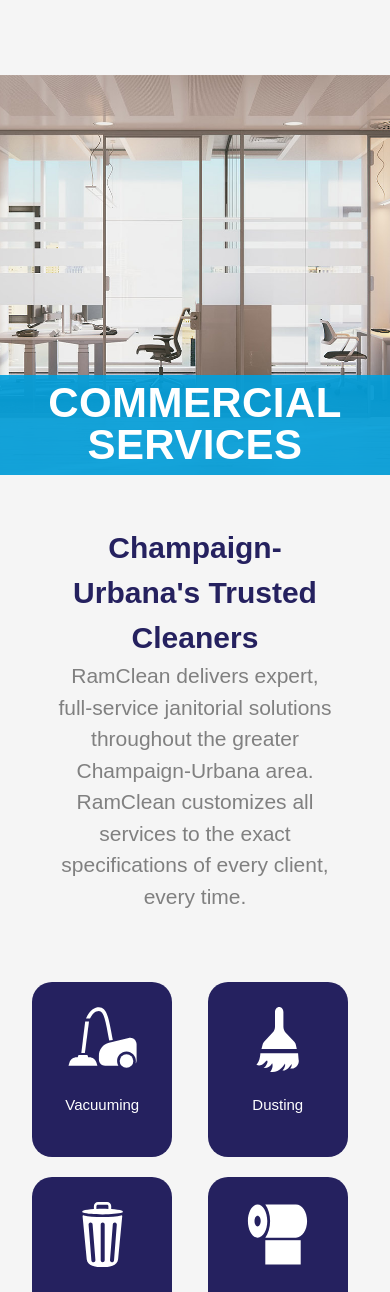
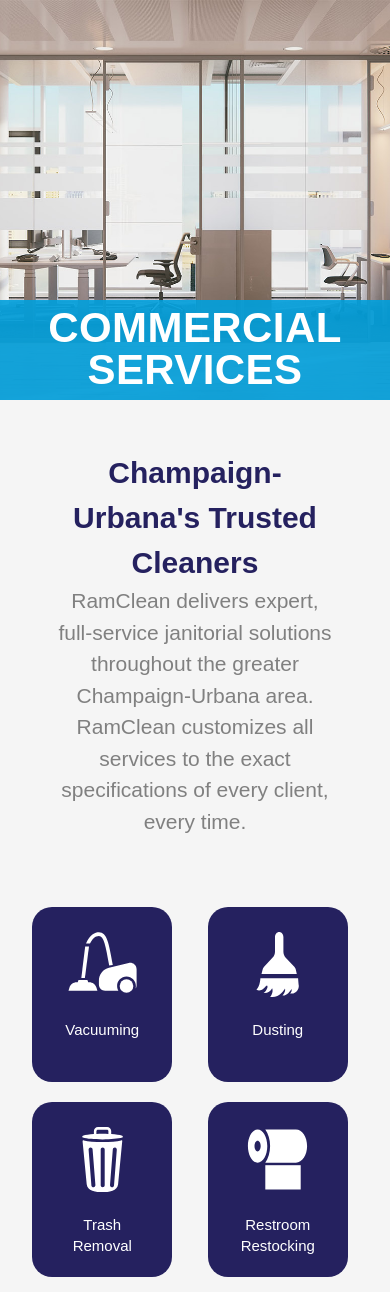
Before and after one commit to alx4567/ramclean, a PHP site: page /what-we-do.php in a window 390 px wide; the page is wider, and only the part inside the window is pictured. Shown: the part 50-1342 px from the top of that part. Run offline with PHP 8.4, Linux system fonts and the light colour scheme; some libraries are stand-ins or nearby versions; some web fonts are replaced.

Commit message:
Fixed commercial cleaning banner for tablet and mobile

```diff
--- a/assets/whatWeDo.css
+++ b/assets/whatWeDo.css
@@ -220,7 +220,8 @@
         margin-top: 0;
     }
 
-    .res-cleaning-container {
+    .res-cleaning-container,
+    .comm-cleaning-container {
         margin-top: 0;
     }
 
@@ -343,7 +344,7 @@
         margin-top: 20px;
     }
 
-    .comm-cleaning-container,
+    .res-cleaning-container,
     .con-cleaning-container {
         margin-top: 75px;
     }
```
Also changed, not shown: dataToMail.php (+1 -1 lines), 6 other files.
